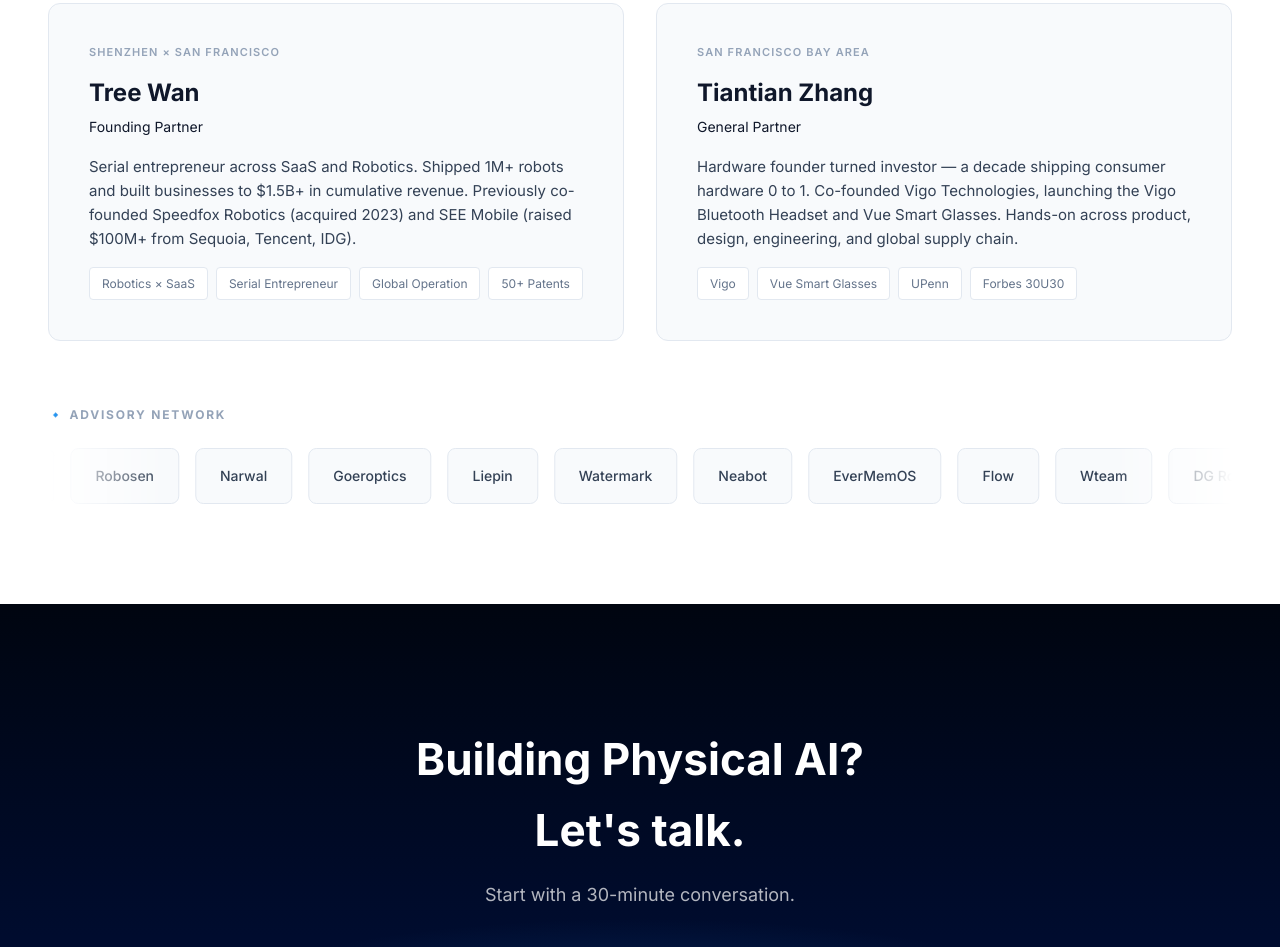
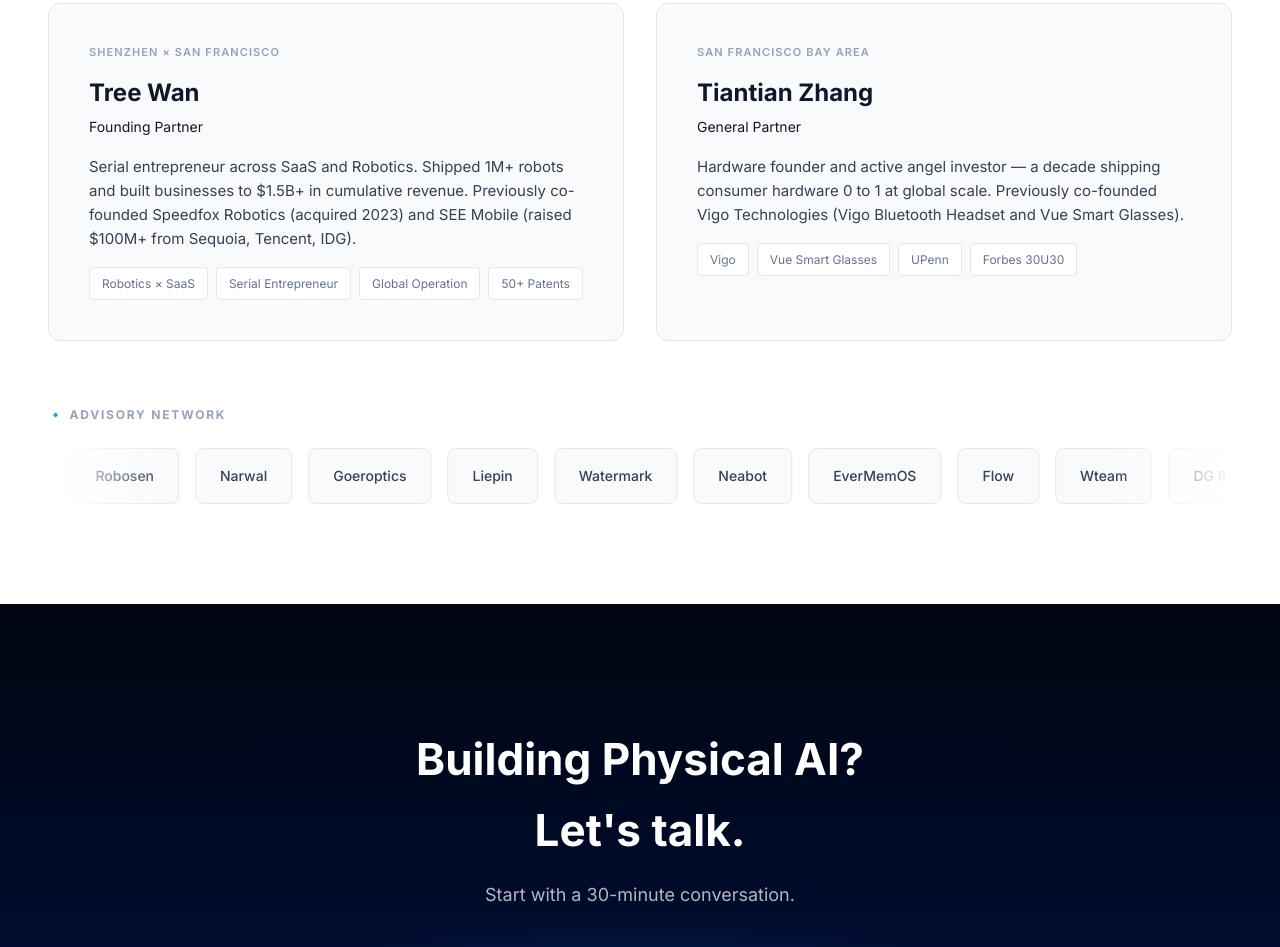
Before and after one commit to treewan/fountain-website, a website: page index.html in a window 1280 px wide. Shown: the part 7105-8052 px from the top of the page. Drawn offline with Linux system fonts and the light colour scheme.

Commit message:
Tighten Tiantian bio, add angel investor line

```diff
--- a/index.html
+++ b/index.html
@@ -1911,7 +1911,7 @@
         <p class="loc">SAN FRANCISCO BAY AREA</p>
         <h3>Tiantian Zhang</h3>
         <p class="title">General Partner</p>
-        <p>Hardware founder turned investor — a decade shipping consumer hardware 0 to 1. Co-founded Vigo Technologies, launching the Vigo Bluetooth Headset and Vue Smart Glasses. Hands-on across product, design, engineering, and global supply chain.</p>
+        <p>Hardware founder and active angel investor — a decade shipping consumer hardware 0 to 1 at global scale. Previously co-founded Vigo Technologies (Vigo Bluetooth Headset and Vue Smart Glasses).</p>
         <div class="team-tags">
           <span class="team-tag">Vigo</span>
           <span class="team-tag">Vue Smart Glasses</span>
```
